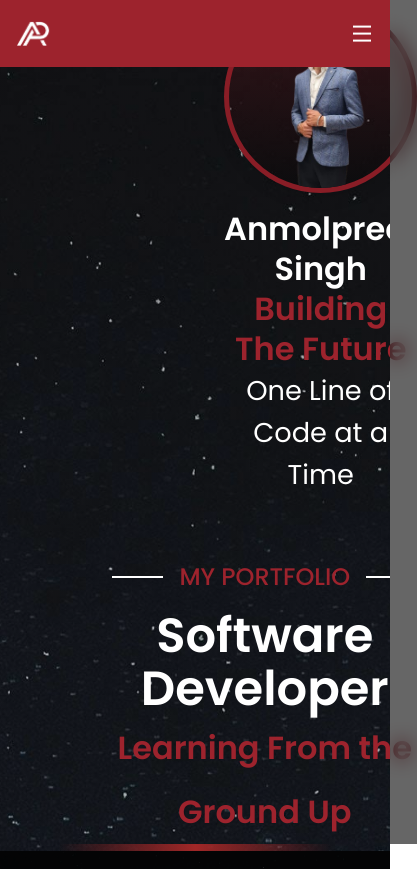
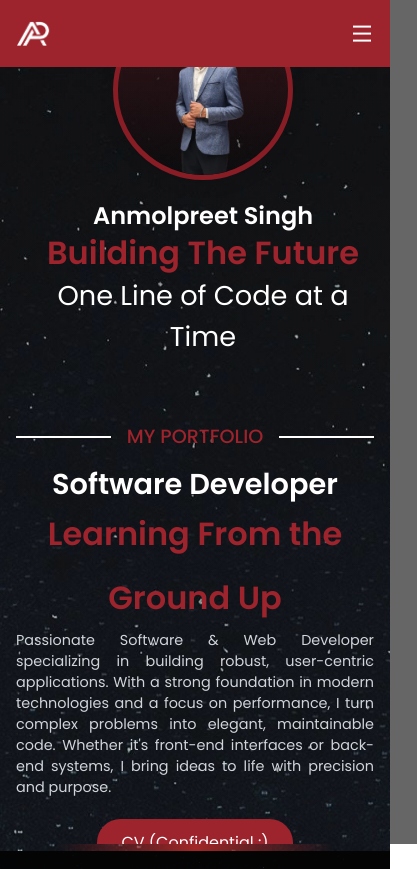
Before and after one commit to Ap-Singh-04/SCT_WD_1, a plain HTML site: page index.html in a window 390 px wide. Shown: the top 869 px of the page, 417 px wide, since content can reach past the window. Drawn offline with nearby package versions, Linux system fonts and the light colour scheme.

Commit message:
Update styles.css

```diff
--- a/styles.css
+++ b/styles.css
@@ -540,6 +540,104 @@ nav.scrolled {
   }
 }
 
+@media (max-width: 480px) {
+  .header__container {
+    padding-inline: 1rem;
+    grid-template-columns: 1fr;
+    text-align: center;
+  }
+
+  .header__image img {
+    max-width: 180px;
+  }
+
+  .header__content h1 {
+    font-size: 1.8rem;
+    line-height: 2.2rem;
+  }
+
+  .header__content h2 {
+    font-size: 1.2rem;
+  }
+
+  .h3__title {
+    font-size: 1.5rem;
+  }
+
+  .header__content p {
+    font-size: 0.9rem;
+    text-align: justify;
+  }
+
+  .nav__logo a {
+    font-size: 1.2rem;
+  }
+
+  .nav__links a {
+    font-size: 1rem;
+  }
+
+  .about-sec h2 {
+    font-size: 1.8rem;
+  }
+
+  .about-card {
+    min-height: auto;
+    padding: 1rem;
+  }
+
+  .project-card {
+    height: auto;
+  }
+
+  .contact-item {
+    width: 100%;
+  }
+}
+
+/* Tablets and small laptops (481px - 768px)
+@media (max-width: 768px) {
+  .header__container {
+    padding-inline: 2rem;
+    grid-template-columns: 1fr;
+    text-align: center;
+  }
+
+  .nav__links {
+    flex-direction: column;
+    gap: 1.5rem;
+  }
+
+  .about-sec {
+    padding: 3rem 1rem;
+  }
+
+  .projects-sec {
+    padding: 3rem 1rem;
+  }
+}
+
+@media (max-width: 1024px) {
+  .header__container {
+    padding-inline: 3rem;
+  }
+
+  .header__content h1 {
+    font-size: 2.5rem;
+  }
+
+  .header__content p {
+    font-size: 1rem;
+  }
+
+  .about-sec {
+    padding: 4rem 2rem;
+  }
+
+  .projects-grid {
+    grid-template-columns: 1fr 1fr;
+  }
+}
 
 /* === Projects Page Styles === */
 body.projects-page {
```
